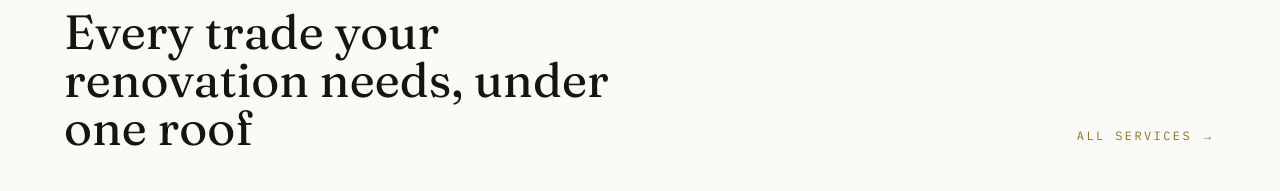
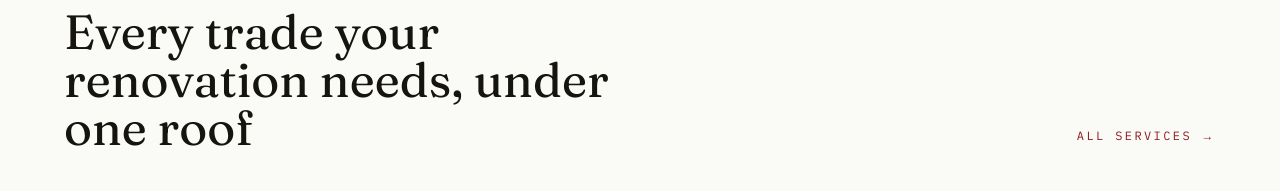
Before and after one commit to DDbuilds/D-D-Builds, a Next.js app: page / in a window 1280 px wide. Shown: the part 960-1151 px from the top of the page. Built offline with nearby package versions, Linux system fonts and the light colour scheme; no server answers.

Commit message:
Update tailwind.config.ts

```diff
--- a/tailwind.config.ts
+++ b/tailwind.config.ts
@@ -15,7 +15,7 @@ const config: Config = {
         mist: "#ECEAE4",       // light grey panels
         line: "#D8D5CC",       // hairline rules
         brass: "#C1272D",      // subtle gold accent
-        brassDeep: "#8F7022",  // gold hover / borders
+        brassDeep: "#8E1B1F",  // gold hover / borders
       },
       fontFamily: {
         display: ["var(--font-display)", "Georgia", "serif"],
```
